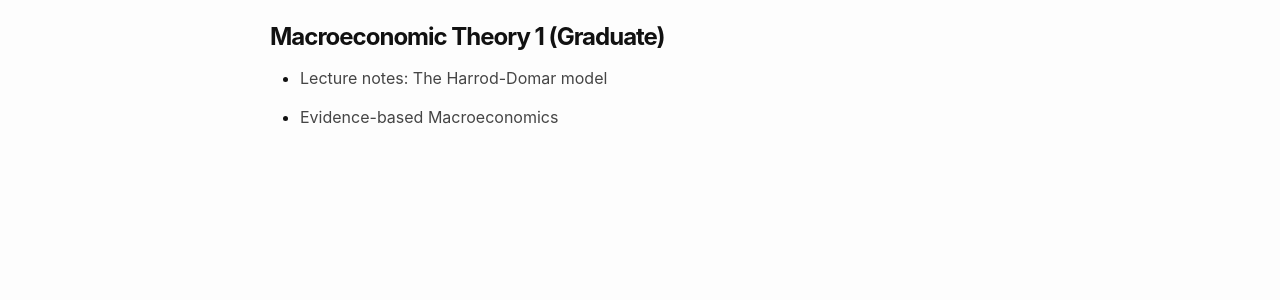
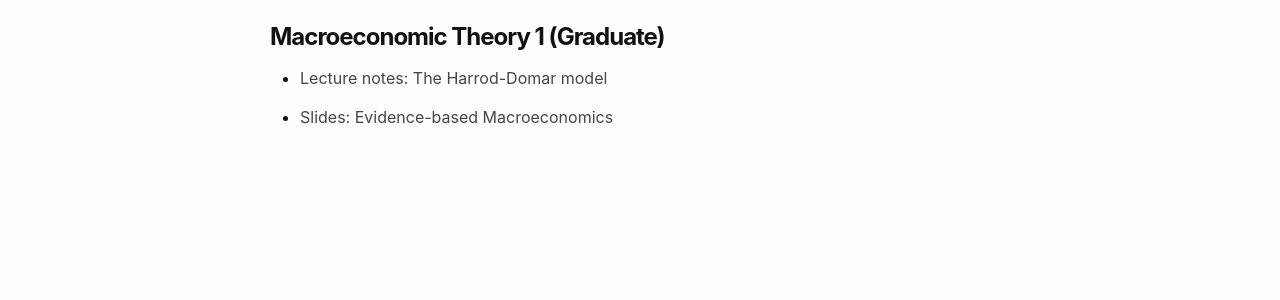
Before and after one commit to danielegirardi/danielegirardi.github.io, a Jekyll site: the page built from teaching.md, in a window 1280 px wide. Shown: the part 155-455 px from the top of the page. Built offline with Jekyll 4.4.1, drawn with Linux system fonts in a browser that asks for light colours.

Commit message:
Update teaching.md

```diff
--- a/teaching.md
+++ b/teaching.md
@@ -12,5 +12,5 @@
 </ul>
 
 <ul style="list-style-type: disc;">
- 	<li><a style="color: #454545;" href="https://danielegirardi.github.io/posts/documents/Econ705_SP21_Slides_Section_7.pdf" target="_blank" rel="noopener">Evidence-based Macroeconomics </a><br/></li>
+ 	<li><a style="color: #454545;" href="https://danielegirardi.github.io/posts/documents/Econ705_SP21_Slides_Section_7.pdf" target="_blank" rel="noopener">Slides: Evidence-based Macroeconomics </a><br/></li>
 </ul>
```
